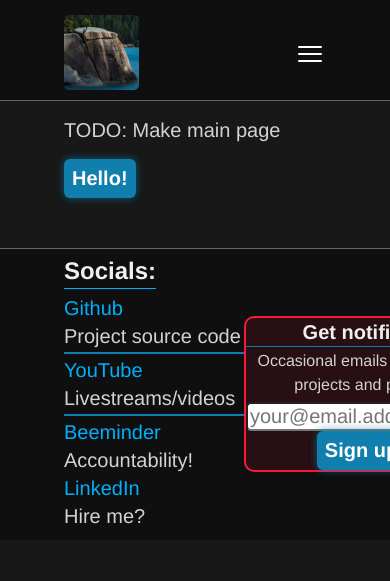
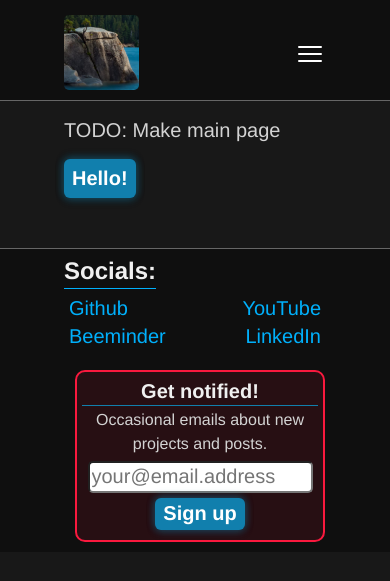
Before and after one commit to JapanColorado/japancolorado.github.io, a Jekyll site: the page built from index.html, in a window 390 px wide. Shown: the top 581 px of the page. Built offline with Jekyll 4.4.1, drawn with Linux system fonts in a browser that asks for light colours.

Commit message:
Reactive scaling for footer fully implemented

```diff
--- a/_config.yml
+++ b/_config.yml
@@ -2,15 +2,10 @@ name: Russell White
 description: Avid learner and huge fan of questions
 avatar: https://avatars.githubusercontent.com/u/90987391?v=4
 
-footer-links:
-  github: japancolorado/
-  rss: YESPLEASE # just type anything here for a working RSS icon
-  youtube: "@japancolorado"
-
 disqus: japancolorado
 
 # Enter your Google Analytics web tracking code (e.g. UA-2110908-2) to activate tracking
-google_analytics:
+# google_analytics:
 
 # Your website URL (e.g. http://barryclark.github.io or http://www.barryclark.co)
 # Used for Sitemap.xml and RSS feed
--- a/_includes/svg-icons.html
+++ /dev/null
@@ -1,4 +0,0 @@
-{% if site.footer-links.github %}<a href="https://github.com/{{ site.footer-links.github }}"><i class="svg-icon github"></i></a>{% endif %}
-{% if site.footer-links.linkedin %}<a href="https://www.linkedin.com/in/{{ site.footer-links.linkedin }}"><i class="svg-icon linkedin"></i></a>{% endif %}
-{% if site.footer-links.rss %}<a href="{{ site.baseurl }}/feed.xml"><i class="svg-icon rss"></i></a>{% endif %}
-{% if site.footer-links.youtube %}<a href="https://youtube.com/{{ site.footer-links.youtube }}"><i class="svg-icon youtube"></i></a>{% endif %}
--- a/_layouts/default.html
+++ b/_layouts/default.html
@@ -96,14 +96,28 @@
           <div class="socials">
             <h2>Socials:</h2>
             <ul class="links">
-              <li><a>Github</a><p>Project source code</p></li>
-              <li><a>YouTube</a><p>Livestreams/videos</p></li>
-              <li><a>Beeminder</a><p>Accountability!</p></li>
-              <li><a>LinkedIn</a><p>Hire me?</p></li>
+              <li>
+                <a>Github</a>
+                <p class="links-extra">Project source code</p>
+              </li>
+              <li>
+                <a>YouTube</a>
+                <p class="links-extra">Livestreams/videos</p>
+              </li>
+              <li>
+                <a>Beeminder</a>
+                <p class="links-extra">Accountability!</p>
+              </li>
+              <li>
+                <a>LinkedIn</a>
+                <p class="links-extra">Hire me?</p>
+              </li>
             </ul>
           </div>
           <div class="signup">
-            <h3>Get notified<span class="signup-extra"> of new releases</span>!</h3>
+            <h3>
+              Get notified<span class="signup-extra"> of new releases</span>!
+            </h3>
             <p>Occasional emails about new projects and posts.</p>
             <form
               method="post"
--- a/_sass/_footer.scss
+++ b/_sass/_footer.scss
@@ -5,39 +5,40 @@
   background-color: $headerBlack;
 }
 footer {
-  //padding: 20px 0px;
-  text-align: center;
   display: flex;
   align-items: center;
   justify-content: space-between;
+  text-align: center;
+
+  // Display signup below socials on small screens
+  flex-direction: column;
 }
-.icons {
+
+.signup {
   display: flex;
   flex-direction: column;
+  width: 250px;
+  margin: 10px 0px;
+  margin-left: 10px;
+  padding: 5px;
+
+  background-color: rgba(250, 25, 62, 0.1);
+  border: 2px solid $accentRed;
+  border-radius: 10px;
+  h3 {
+    margin: 0px;
+    border-bottom: 1px solid $mainBlue;
+  }
+  p {
+    font-size: 16px;
+    margin-top: 2px;
+    margin-bottom: 5px;
+  }
 }
 .email-form {
   display: flex;
   justify-content: center;
   flex-wrap: wrap;
-}
-.signup {
-  display: flex;
-  flex-direction: column;
-  width: 375px;
-  margin: 10px 0px;
-  border: 2px solid $accentRed;
-  border-radius: 10px;
-  background-color: rgba(250, 25, 62, 0.1);
-  h3 {
-    margin: 0px;
-    border-bottom: 1px solid $mainBlue;
-  }
-  p {
-    margin-top: 2px;
-    margin-bottom: 5px;
-    font-size: 16px;
-    //color: $white;
-  }
 }
 // Hides label that is used for screen readers
 [for="email-address"] {
@@ -51,57 +52,79 @@ footer {
   border-width: 0;
 }
 #email-address {
+  width: 225px;
+  height: 32px;
+  margin-bottom: 5px;
   border-radius: 5px;
 }
+.email-form button {
+  height: 32px;
+  padding-top: 4px;
+  margin-bottom: 5px;
+}
+
 .socials {
+  height: auto;
+  text-align: left;
   position: relative;
   top: -10px;
+
   h2 {
+    width: fit-content;
     margin: 0px;
+    padding-top: 15px;
     border-bottom: 1px solid $blue;
-    width: fit-content;
   }
-  text-align: left;
-  height: auto;
 }
 .links {
   display: flex;
   justify-content: space-between;
   flex-wrap: wrap;
-  list-style-type: None;
+  list-style-type: none;
   margin: 0px;
   padding: 0px;
   padding-top: 5px;
 }
-
 .links li {
-  width: 180px;
+  // Padding between items on very small screens
+  padding: 0px 5px;
   p {
     margin: 0px;
     padding: 0px;
   }
 }
-.socials h2 {
-  padding-top: 15px;
-}
-.links li:first-child,
-.links li:nth-child(2) {
-  border-bottom: 2px solid $mainBlue;
-  margin-bottom: 2px;
-  padding-bottom: 2px;
-}
-.signup-extra {
+
+// Hides extra text on small screens
+.signup-extra,
+.links-extra {
   display: none;
 }
+
 @media (min-width: 475px) {
   .footer {
     padding: 0em 0em;
     margin: 0em 0em;
+    flex-direction: row;
+  }
+  .links li {
+    padding: 0px 0px;
   }
 }
 @media (min-width: 640px) {
   .footer {
-    margin: 0rem calc(1rem - 100px);
+    margin: 0rem calc(1rem - 20px);
+  }
+  .links li {
+    width: 180px;
+  }
+  .links {
+    width: 180px;
+  }
+  .signup {
+    width: 340px;
+  }
+  #email-address {
+    margin-right: 2px;
   }
 }
 @media (min-width: 768px) {
@@ -109,19 +132,27 @@ footer {
     margin: 0rem calc(2rem - 40px);
   }
   .signup {
-    width: 250px;
+    width: 225px;
     margin-left: 10px;
     padding: 5px;
   }
   #email-address {
-    width: 225px;
-    height: 30px;
+    width: 220px;
     margin-bottom: 5px;
+    margin-right: 0px;
   }
-  .email-form button{
-    height: 32px;
-    padding-top: 4px;
-    margin-bottom: 5px;
+  .links-extra {
+    display: block;
+  }
+  // Adds border to separate links when arranged in a grid
+  .links li:first-child,
+  .links li:nth-child(2) {
+    border-bottom: 2px solid $mainBlue;
+    margin-bottom: 2px;
+    padding-bottom: 2px;
+  }
+  .links {
+    width: fit-content;
   }
 }
 @media (min-width: 1024px) {
@@ -131,7 +162,6 @@ footer {
   .links {
     width: 400px;
   }
-
   .signup {
     width: 375px;
   }
@@ -139,13 +169,12 @@ footer {
     display: inline;
   }
   #email-address {
-    margin-right: 10px;
     width: 235px;
     height: 39px;
-
+    margin-right: 10px;
   }
-  .email-form button{
-    height:min-content;
+  .email-form button {
+    height: min-content;
     padding-top: 8px;
   }
 }
@@ -153,8 +182,10 @@ footer {
   .footer {
     margin: 0rem calc(8rem - 100px);
   }
-  .socials h2 {
-    padding-top: 0px;
+  .socials {
+    h2 {
+      padding-top: 0px;
+    }
   }
   .links {
     width: 650px;
@@ -172,9 +203,7 @@ footer {
 }
 @media (min-width: 1536px) {
   .footer {
-    margin: 0rem calc(16rem - 150px);
+    margin: 0rem calc(16rem - 200px);
   }
 }
-// TO-DO: Add reactive scaling to footer, especially with links and signup form input;
-// TO-DO: Finish reactive scaling, clean up css
-// TO-DO: Delete svgs and all references to them, add hrefs to social links
+// TO-DO: Add hrefs to social links
```
